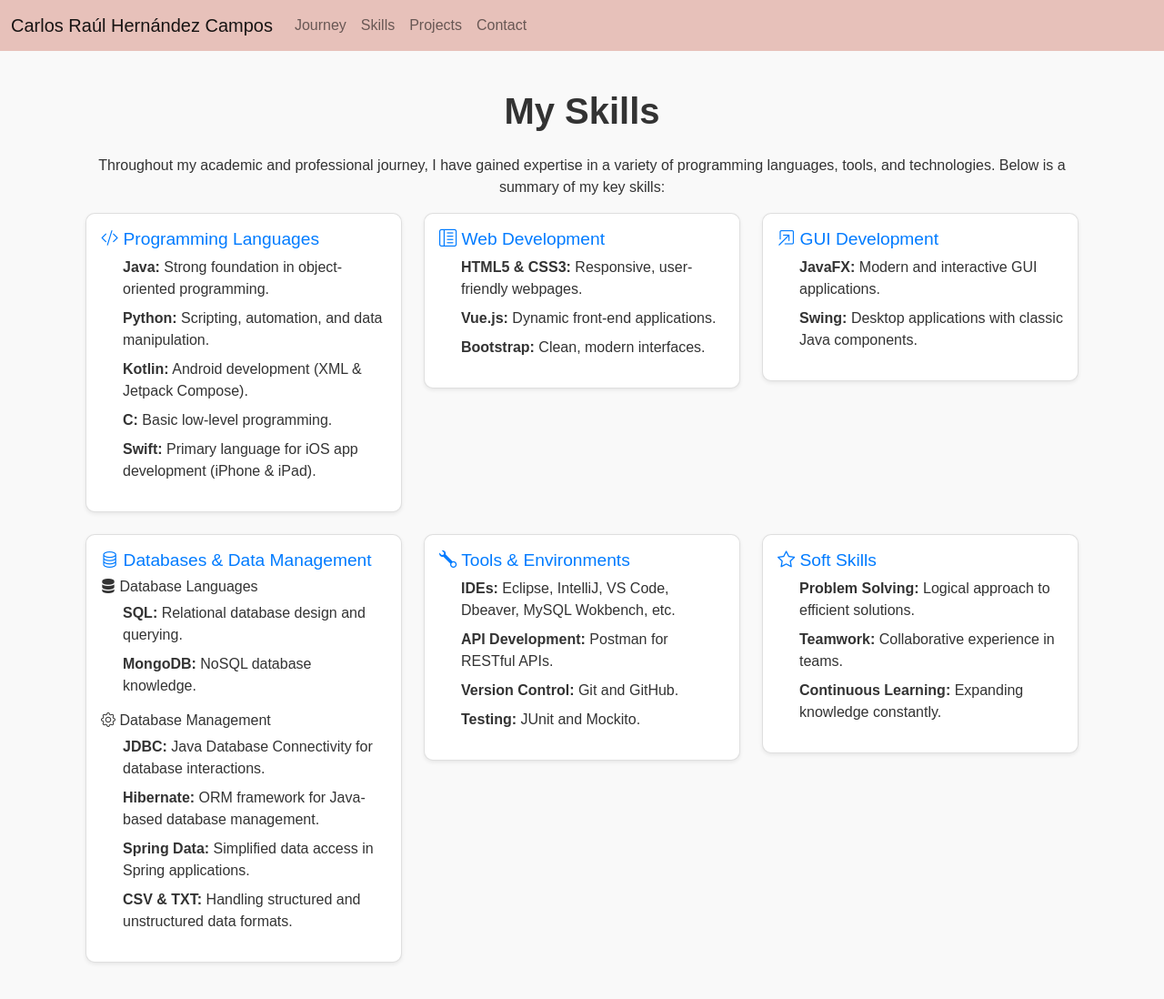
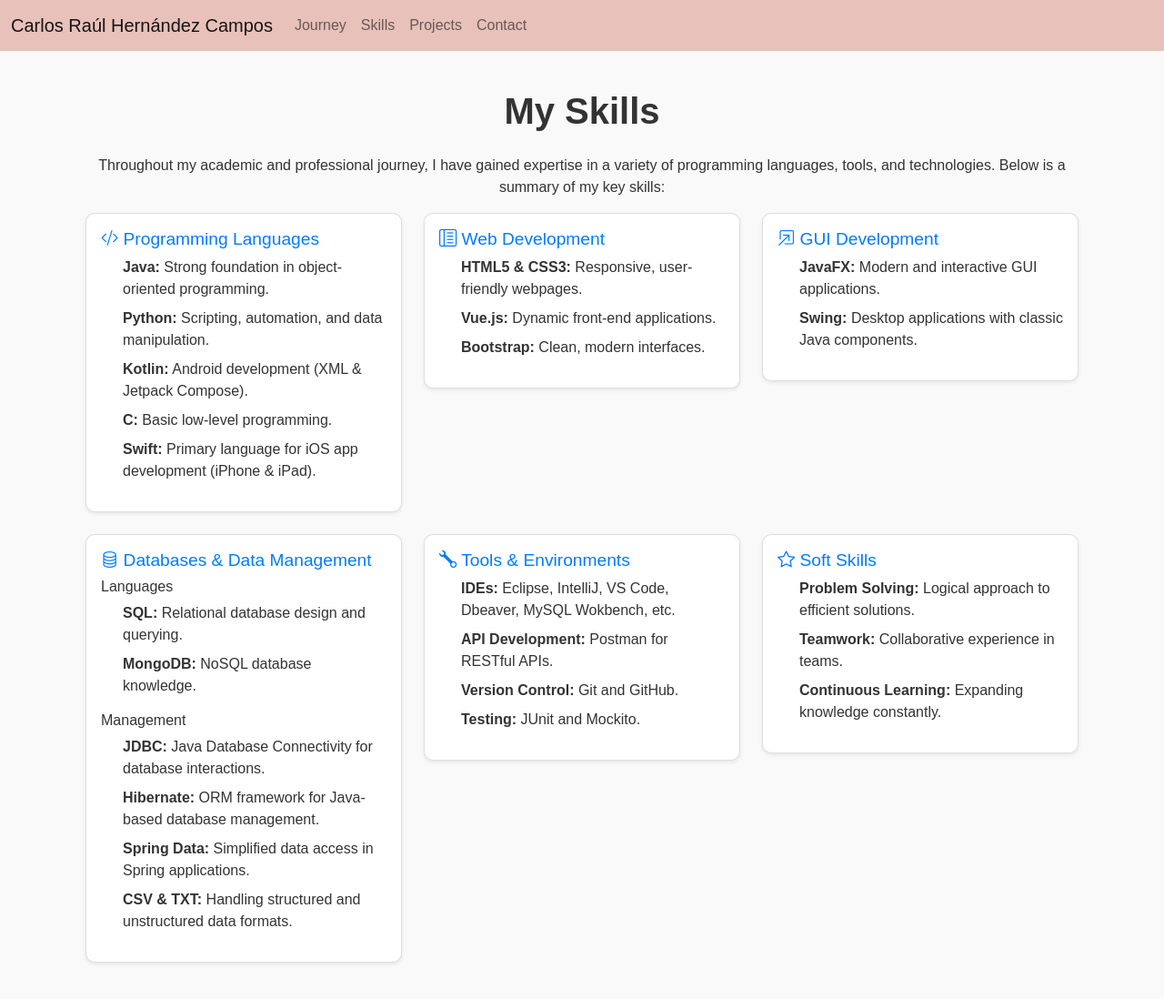
Before and after one commit to CarlosHernandezCR/CarlosHernandezCR.github.io, a Jekyll site: the page built from _pages/skills.md, in a window 1280 px wide and 1130 px high. Shown: the top 1098 px of the window at 91% size. Built offline with Jekyll 4.4.1, drawn with Linux system fonts in a browser that asks for light colours.

Commit message:
Update skills.md

```diff
--- a/_pages/skills.md
+++ b/_pages/skills.md
@@ -52,12 +52,12 @@ layout: default
       <div class="card shadow-sm">
         <div class="card-body">
               <h5 class="card-title"><i class="bi bi-database"></i> Databases & Data Management</h5>
-              <h6><i class="bi bi-server"></i> Database Languages</h6>
+              <h6> Languages</h6>
               <ul class="list-unstyled">
                 <li><strong>SQL:</strong> Relational database design and querying.</li>
                 <li><strong>MongoDB:</strong> NoSQL database knowledge.</li>
               </ul>
-              <h6><i class="bi bi-gear"></i> Database Management</h6>
+              <h6> Management</h6>
               <ul class="list-unstyled">
                 <li><strong>JDBC:</strong> Java Database Connectivity for database interactions.</li>
                 <li><strong>Hibernate:</strong> ORM framework for Java-based database management.</li>
```
